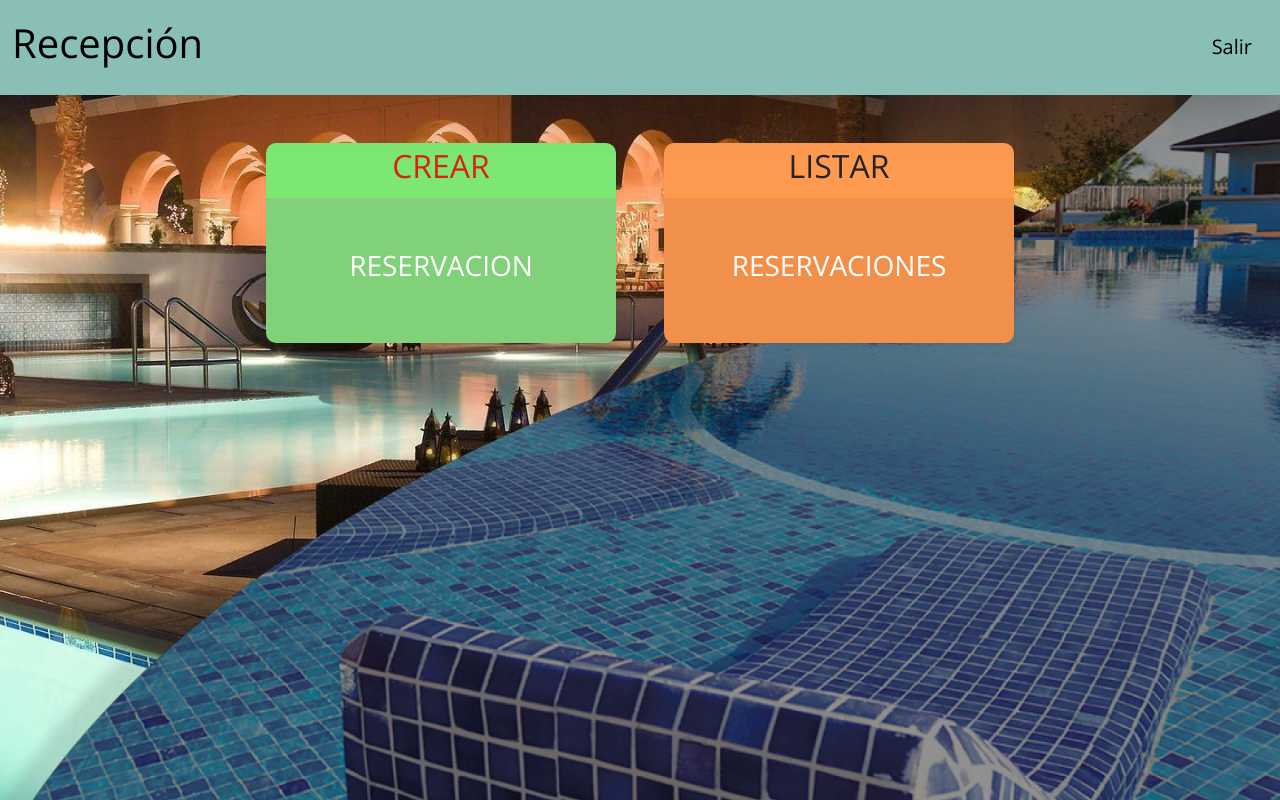
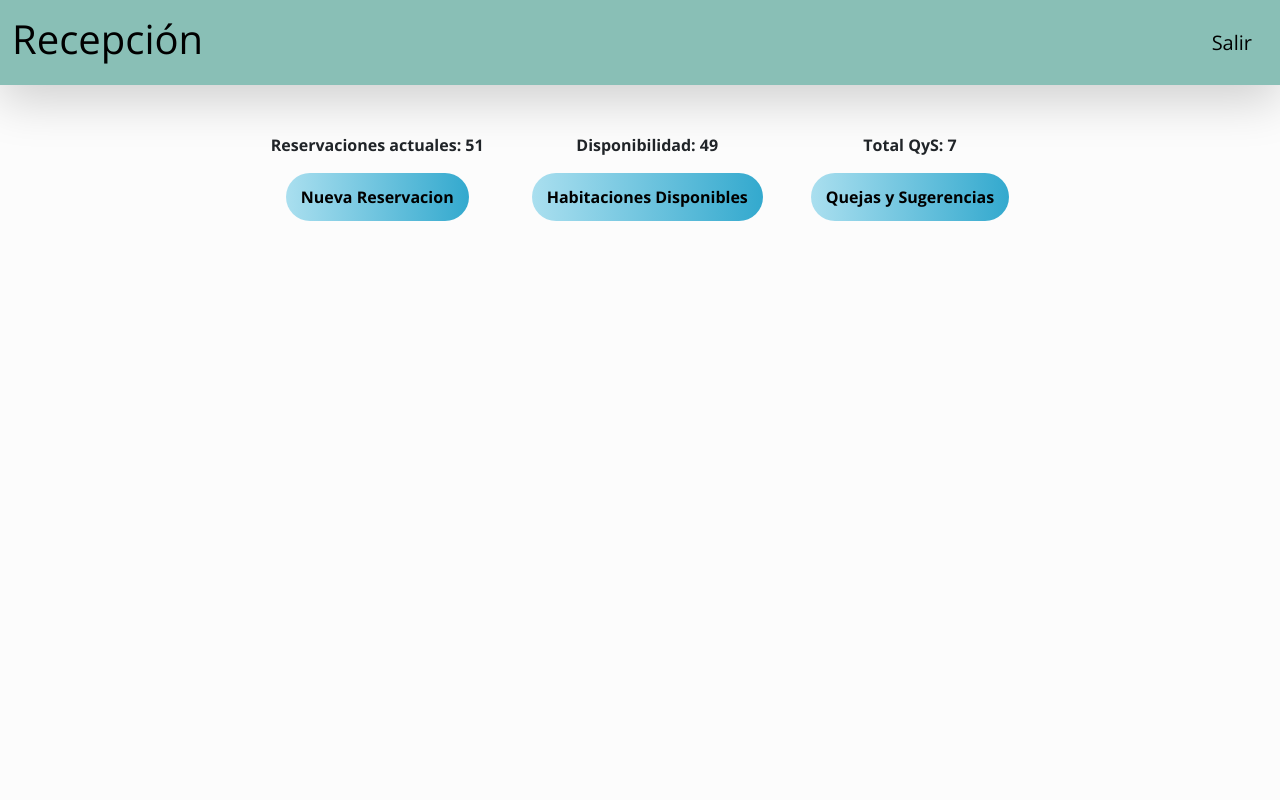
Before and after one commit to carlosmca44/sistema_gestion_hotelera, a Django app: page /home/ in a window 1280 px wide. Run offline with Django 3.2, Linux system fonts and the light colour scheme; some libraries are stand-ins or nearby versions.

Commit message:
new home style

```diff
--- a/main/static/css/styles.css
+++ b/main/static/css/styles.css
@@ -5,3 +5,27 @@
 .btn-primary {
   background-color: #fdd95b !important;
 }
+
+.gbutton {
+  display: flex;
+  align-items: center;
+  justify-content: center;
+  background-image: linear-gradient(to right, #aadfef, #33a9ce);
+  border-radius: 50px;
+  font-weight: 700;
+  color: black;
+  padding: 12px 15px;
+  transition: all 0.4s;
+}
+
+.gbutton:hover {
+  box-shadow: #2894b5 3px 3px 10px;
+  transition: all 0.25s;
+  color: white;
+}
+
+.flex-column-center {
+  display: flex;
+  flex-direction: column;
+  align-items: center;
+}
--- a/main/templates/home/home.html
+++ b/main/templates/home/home.html
@@ -1,17 +1,9 @@
 {% extends 'base.html' %} {% load static %} {% block content %}
 
-<div
-  style="
-    background-image: url(../../static/assets/bg-sgh.jpg);
-    background-repeat: no-repeat;
-    background-size: cover;
-    background-position: center;
-    height: 100vh;
-  "
->
+<div style="height: 100vh">
   <nav
     class="navbar navbar-expand-lg border-0 shadow-lg"
-    style="background-color: #89bfb6"
+    style="background-color: #89bfb6; height: 85px"
   >
     <div class="container-fluid align-items-center">
       <a href="#" class="navbar-brand text-black">
@@ -25,67 +17,26 @@
 
   <section>
     <div class="d-flex gap-5 justify-content-center mt-5">
-      <a href="/reservation-form.html" style="text-decoration: none">
-        <div style="width: 350px; height: 200" class="shadow-sm">
-          <div
-            style="
-              background-color: #7ce873;
-              height: 55px;
-              border-radius: 10px 10px 0 0;
-            "
-            class="d-flex justify-content-center align-items-center"
-          >
-            <h2>CREAR</h2>
-          </div>
-          <div
-            style="
-              background-color: #81d17a;
-              height: 145px;
-              border-radius: 0 0 10px 10px;
-            "
-            class="d-flex justify-content-center align-items-center text-white"
-          >
-            <h3>RESERVACION</h3>
-          </div>
-        </div>
-      </a>
-
-      <div style="width: 350px; height: 200" class="shadow-sm">
-        <div
-          style="
-            background-color: #fe9950;
-            height: 55px;
-            border-radius: 10px 10px 0 0;
-          "
-          class="d-flex justify-content-center align-items-center"
+      <div class="flex-column-center">
+        <p style="font-weight: 700">Reservaciones actuales: 51</p>
+        <a href="" class="text-decoration-none gbutton"
+          >Nueva Reservacion</a
         >
-          <h2>LISTAR</h2>
-        </div>
-        <div
-          style="
-            background-color: #f0904b;
-            height: 145px;
-            border-radius: 0 0 10px 10px;
-          "
-          class="d-flex justify-content-center align-items-center text-white"
+      </div>
+      <div class="flex-column-center">
+        <p style="font-weight: 700">Disponibilidad: 49</p>
+        <a href="" class="text-decoration-none gbutton"
+          >Habitaciones Disponibles</a
         >
-          <h3>RESERVACIONES</h3>
-        </div>
+      </div>
+      <div class="flex-column-center">
+        <p style="font-weight: 700">Total QyS: 7</p>
+        <a href="" class="text-decoration-none gbutton"
+          >Quejas y Sugerencias</a
+        >
       </div>
     </div>
   </section>
-  <!-- <section
-      class="d-flex align-items-center justify-content-center"
-      style="height: 100vh"
-    >
-      <div
-        class="d-flex flex-column align-items-center p-5 gap-3 rounded form-bg-container"
-      >
-        <h1>Acceder al sistema como</h1>
-        <button class="btn btn-primary w-100">Administrador</button>
-        <button class="btn btn-primary w-100">Recepcionista</button>
-      </div>
-    </section> -->
 </div>
 
 {% endblock content %}
```
